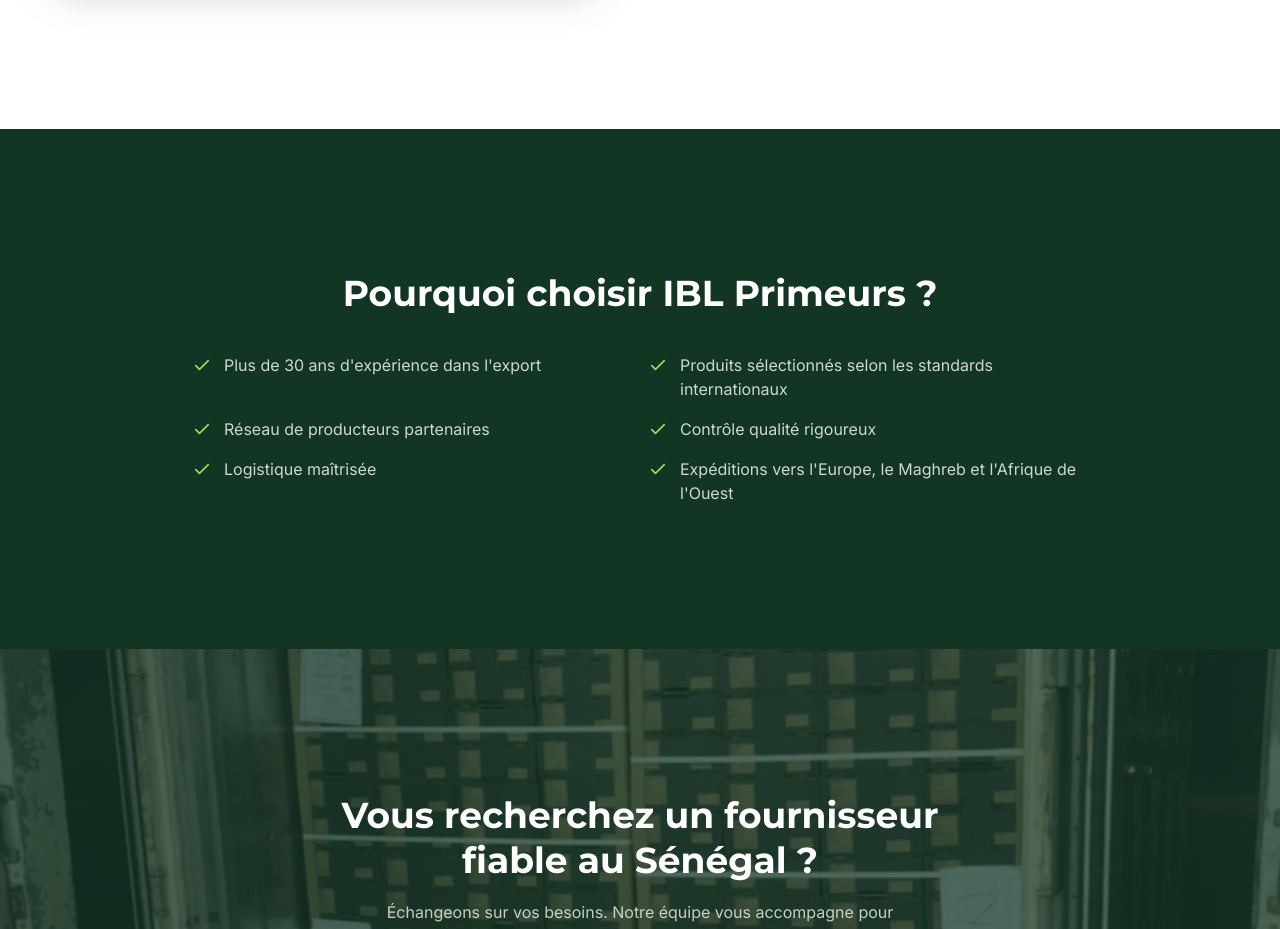
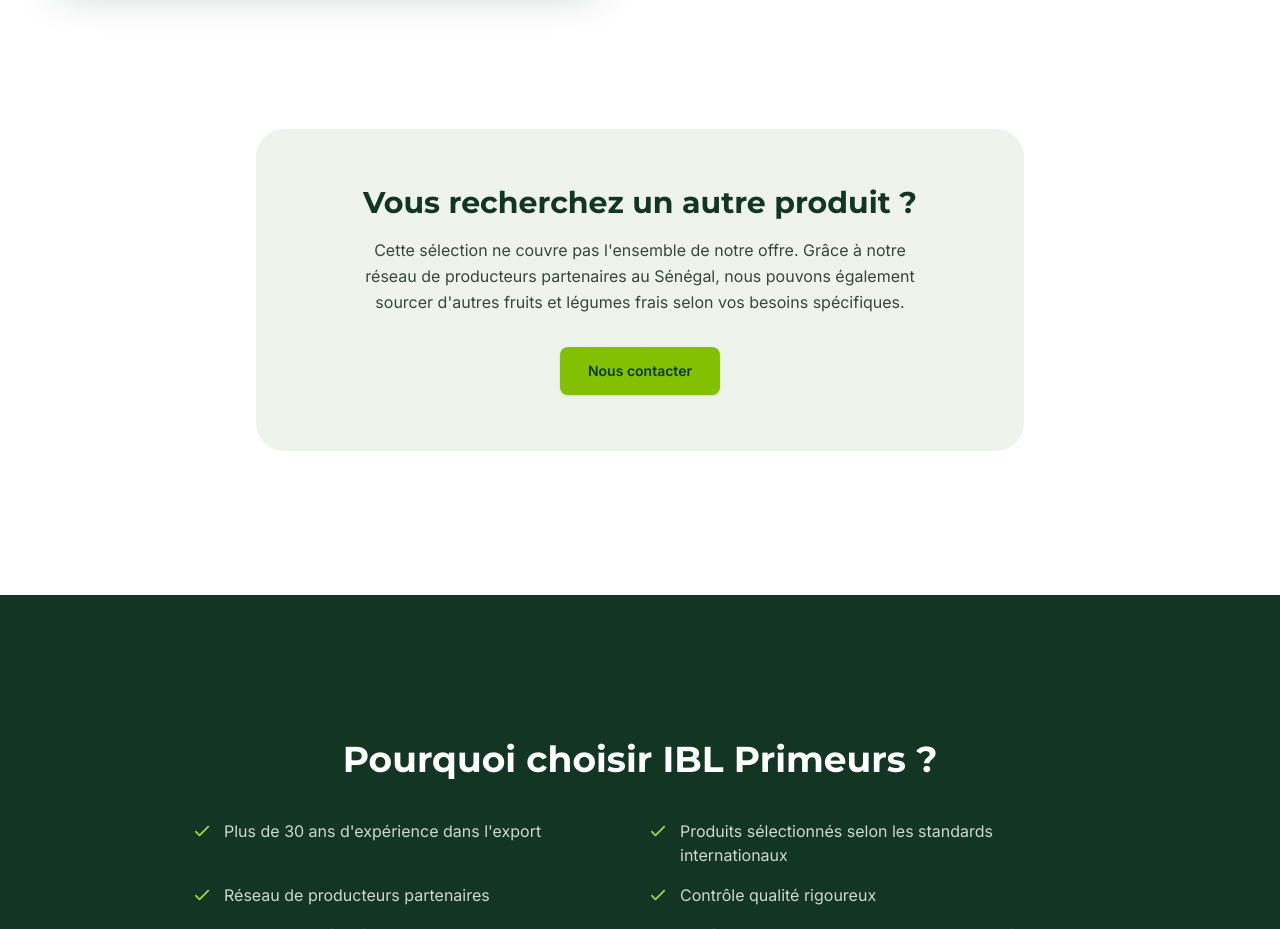
Before and after one commit to bn710024-droid/ibl-primeurs, a React (Vite) app: page /produits in a window 1280 px wide. Shown: the part 3140-4069 px from the top of the page. Built offline with nearby package versions, Linux system fonts and the light colour scheme.

Commit message:
feat: section 'autre produit' avec CTA vers le formulaire de contact sur la page Produits

```diff
--- a/src/pages/ProductsPage.tsx
+++ b/src/pages/ProductsPage.tsx
@@ -125,6 +125,25 @@
         </div>
       </section>
 
+      <section className="px-6 pb-28 lg:px-10 lg:pb-36">
+        <div className="mx-auto max-w-3xl rounded-[28px] bg-paper-100 px-8 py-14 text-center lg:px-14">
+          <h2 className="font-display text-2xl font-bold text-ink-950 sm:text-3xl">
+            Vous recherchez un autre produit ?
+          </h2>
+          <p className="mx-auto mt-4 max-w-xl text-base leading-relaxed text-ink-700">
+            Cette sélection ne couvre pas l'ensemble de notre offre. Grâce à notre réseau de
+            producteurs partenaires au Sénégal, nous pouvons également sourcer d'autres fruits
+            et légumes frais selon vos besoins spécifiques.
+          </p>
+          <Link
+            to="/contact#devis"
+            className="mt-8 inline-flex rounded-lg bg-clay-500 px-7 py-3.5 text-sm font-semibold text-ink-950 shadow-sm transition-colors duration-200 hover:bg-clay-600"
+          >
+            Nous contacter
+          </Link>
+        </div>
+      </section>
+
       <section className="bg-ink-950 px-6 py-28 lg:px-10 lg:py-36">
         <div className="mx-auto max-w-4xl">
           <h2 className="text-center font-display text-3xl font-bold text-paper-50 sm:text-4xl">
```
